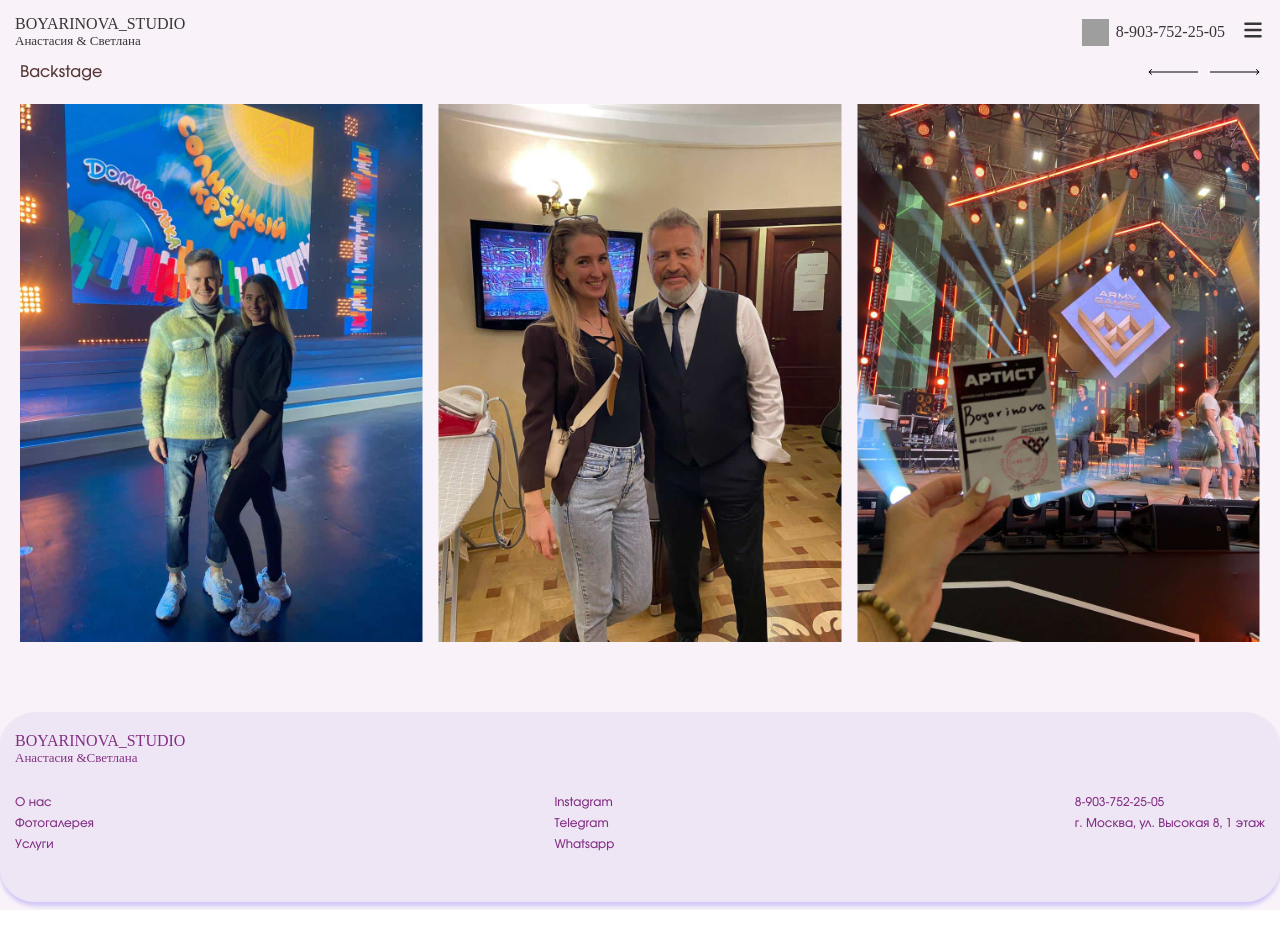
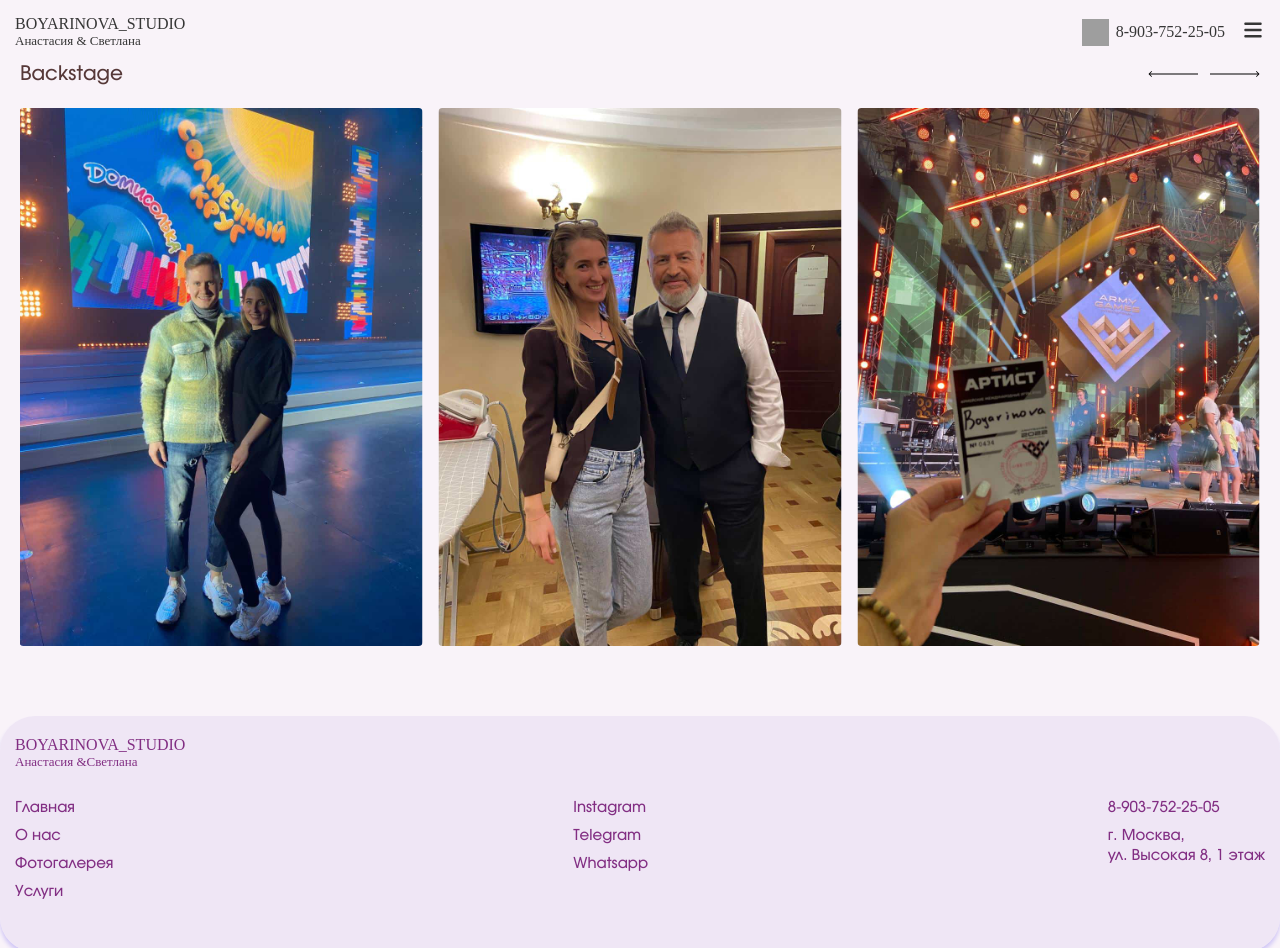
Before and after one commit to anna-kudrow/makeup-beauty-studio, a React (Vite) app: page /portfolio/backstage in a window 1280 px wide. Shown: the top 948 px of the page. Before the commit the page ends 910 px from the top, so only its background shows below. Built offline with nearby package versions, Linux system fonts and the light colour scheme; grey boxes are pictures that could not be loaded; a web font is replaced by a local one.

Commit message:
add hashlink library for smooth scroll

```diff
--- a/package.json
+++ b/package.json
@@ -22,6 +22,7 @@
     "react": "^18.3.1",
     "react-dom": "^18.3.1",
     "react-router-dom": "^6.27.0",
+    "react-router-hash-link": "^2.4.3",
     "tailwind-merge": "^2.5.4",
     "tailwindcss-animate": "^1.0.7"
   },
@@ -30,6 +31,7 @@
     "@types/node": "^22.7.7",
     "@types/react": "^18.3.3",
     "@types/react-dom": "^18.3.0",
+    "@types/react-router-hash-link": "^2.4.9",
     "@vitejs/plugin-react": "^4.3.1",
     "autoprefixer": "^10.4.20",
     "eslint": "^9.9.0",
--- a/src/App.tsx
+++ b/src/App.tsx
@@ -17,6 +17,11 @@ const router = createBrowserRouter([
         path: "/portfolio/:category",
         element: <PortfolioCarousel />,
       },
+      // {
+      //   path: "/#about",
+      //   element: <PortfolioCarousel />,
+      // },
+
     ],
   },
 ]);
--- a/src/components/Footer/Footer.tsx
+++ b/src/components/Footer/Footer.tsx
@@ -1,5 +1,6 @@
 import { Link } from 'react-router-dom';
 import './footer.css';
+import { HashLink } from 'react-router-hash-link';
 
 export const Footer = () => {
   return (
@@ -16,39 +17,42 @@ export const Footer = () => {
         <div className="footer__content">
           <nav className="footer__nav">
             <ul className="nav__list">
-              <li className="nav__item">
-                <a href="#about">О нас</a>
+              <Link to='/'  className="nav__item">
+                <a className="nav__link" href="#about">Главная</a>
+              </Link>
+              <li  className="nav__item">
+                <HashLink smooth to="/#about" className="nav__link" >О нас</HashLink>
               </li>
               <li className="nav__item">
-                <a href="#gallery">Фотогалерея</a>
+                <HashLink smooth to="/#gallery" className="nav__link" >Фотогалерея</HashLink>
               </li>
               <li className="nav__item">
-                <a href="#services">Услуги</a>
+                <HashLink smooth to="/#services" className="nav__link" >Услуги</HashLink>
               </li>
             </ul>
           </nav>
           <div className="footer__social-media">
             <ul className="social-media__list">
               <li className="social-media__item">
-                <a href="https://www.instagram.com/boyarinova_studio?igshid=YmMyMTA2M2Y%3D">
+                <a className="nav__link" href="https://www.instagram.com/boyarinova_studio?igshid=YmMyMTA2M2Y%3D">
                   Instagram
                 </a>
               </li>
               <li className="social-media__item">
-                <a href="https://t.me/BoyarinovaAn">Telegram</a>
+                <a className="nav__link" href="https://t.me/BoyarinovaAn">Telegram</a>
               </li>
               <li className="social-media__item">
-                <a href="https://wa.me/89037522505">Whatsapp</a>
+                <a className="nav__link" href="https://wa.me/89037522505">Whatsapp</a>
               </li>
             </ul>
           </div>
           <div className="footer__contacts">
             <ul className="contacts__list">
               <li className="contacts__item">
-                <a href="tel:+79037522505">8-903-752-25-05</a>
+                <a className="nav__link" href="tel:+79037522505">8-903-752-25-05</a>
               </li>
-              <li className="contacts__item">
-                г. Москва, ул. Высокая 8, 1 этаж
+              <li className="contacts__item ">
+                г. Москва, <br /> ул. Высокая 8, 1 этаж
               </li>
             </ul>
           </div>
--- a/src/components/Footer/footer.css
+++ b/src/components/Footer/footer.css
@@ -32,18 +32,24 @@
 .social-media__list,
 .contacts__list {
   font-family: "Involve";
-  font-size: 12px;
+  font-size: 15px;
   line-height: normal;
   display: flex;
   flex-direction: column;
-  gap: 5px;
+  gap: 8px;
   color: var(--purple-text);
 }
 
-.nav__list a,
-.social-media__list a,
-.contacts__list a {
-  color: var(--purple-text);
+.nav__link {
+  color: inherit;
+}
+
+.social-media__item:hover,
+.nav__item:hover,
+.contacts__item:not(:last-of-type):hover {
+  transform: scale(1.1);
+  color: #641064;
+  transition: transform 1s;
 }
 
 @media (min-width: 1440px) {
--- a/src/components/Header/DesktopNav.tsx/DesktopNav.tsx
+++ b/src/components/Header/DesktopNav.tsx/DesktopNav.tsx
@@ -1,34 +1,41 @@
+import { Link } from 'react-router-dom';
 import "./DesktopNav.css";
+import { HashLink } from 'react-router-hash-link';
 
 
 function DesktopNav() {
   return (
     <nav className="desktop-menu">
       <ul className="desktop-menu__list">
+         <li className="desktop-menu__item ">
+          <Link to="/" className="desktop-menu__link">
+            ГЛАВНАЯ
+          </Link>
+        </li>
         <li className="desktop-menu__item ">
-          <a href="#about" className="desktop-menu__link">
+          <HashLink smooth to="/#about" className="desktop-menu__link">
             О НАС
-          </a>
+          </HashLink>
         </li>
         <li className="desktop-menu__item">
-          <a href="#gallery" className="desktop-menu__link">
+          <HashLink smooth to="/#gallery" className="desktop-menu__link">
             ГАЛЕРЕЯ
-          </a>
+          </HashLink>
         </li>
         <li className="desktop-menu__item">
-          <a href="#advantages" className="desktop-menu__link">
+          <HashLink smooth to="/#advantages" className="desktop-menu__link">
             ПРЕИМУЩЕСТВА
-          </a>
+          </HashLink>
         </li>
         <li className="desktop-menu__item">
-          <a href="#achievments" className="desktop-menu__link">
+          <HashLink smooth to="/#achievments" className="desktop-menu__link">
             ДОСТИЖЕНИЯ
-          </a>
+          </HashLink>
         </li>
         <li className="desktop-menu__item">
-          <a href="#services" className="desktop-menu__link">
+          <HashLink smooth to="/#services" className="desktop-menu__link">
             УСЛУГИ
-          </a>
+          </HashLink>
         </li>
       </ul>
     </nav>
--- a/src/components/Header/ModalMenu/ModalMenu.tsx
+++ b/src/components/Header/ModalMenu/ModalMenu.tsx
@@ -1,33 +1,40 @@
+import { Link } from 'react-router-dom';
 import './ModalMenu.css';
+import { HashLink } from 'react-router-hash-link';
 
 export const ModalMenu = () => {
   return (
     <nav className="modal-menu slide-in-right">
       <ul className="modal-menu__list">
         <li className="modal-menu__item ">
-          <a href="#about" className="modal-menu__link">
+          <Link to="/" className="modal-menu__link">
+            Главная
+          </Link>
+        </li>
+        <li className="modal-menu__item ">
+          <HashLink smooth to="/#about" className="modal-menu__link">
             О нас
-          </a>
+          </HashLink>
         </li>
         <li className="modal-menu__item">
-          <a href="#gallery" className="modal-menu__link">
+          <HashLink smooth to="/#gallery" className="modal-menu__link">
             Галерея
-          </a>
+          </HashLink>
         </li>
         <li className="modal-menu__item">
-          <a href="#advantages" className="modal-menu__link">
+          <HashLink smooth to="/#advantages" className="modal-menu__link">
             Преимущества
-          </a>
+          </HashLink>
         </li>
         <li className="modal-menu__item">
-          <a href="#achievments" className="modal-menu__link">
+          <HashLink smooth to="/#achievments" className="modal-menu__link">
             Достижения
-          </a>
+          </HashLink>
         </li>
         <li className="modal-menu__item">
-          <a href="#services" className="modal-menu__link">
+          <HashLink smooth to="/#services" className="modal-menu__link">
             Услуги
-          </a>
+          </HashLink>
         </li>
       </ul>
     </nav>
--- a/src/components/MainSection/Portfolio/Portfolio.tsx
+++ b/src/components/MainSection/Portfolio/Portfolio.tsx
@@ -5,6 +5,7 @@ export const Portfolio = () => {
   return (
     <section className="portfolio" id="gallery">
       <div className="portfolio__inner">
+        <h2 className="about__title title">ГАЛЕРЕЯ</h2>
         <ul className="portfolio__list">
           <li className="portfolio__item">
             <Link to='portfolio/weddings'>
--- a/src/components/MainSection/Portfolio/PortfolioCarousel/PortfolioCarousel.css
+++ b/src/components/MainSection/Portfolio/PortfolioCarousel/PortfolioCarousel.css
@@ -1,3 +1,4 @@
 .photo-img {
   height: 538px;
+  border-radius: 4px;
 }
--- a/src/components/MainSection/Portfolio/PortfolioCarousel/PortfolioCarousel.tsx
+++ b/src/components/MainSection/Portfolio/PortfolioCarousel/PortfolioCarousel.tsx
@@ -38,14 +38,14 @@ export const PortfolioCarousel = () => {
   return (
         <Carousel className='p-2 pt-6 lg:p-5' setApi={setApi} opts={{loop: true}}>
           <div className='flex justify-between w-full mb-5'>
-            <h2>{currentTitle}</h2>
+            <h2 className='lg:text-xl'>{currentTitle}</h2>
             <div className='flex gap-3'>
               <button onClick={()=> api?.scrollTo(current - 1)}><img src="/images/portfolio/gallery-left.svg" alt="перелистнуть влево" /></button>
               <button onClick={()=> api?.scrollTo(current + 1)}><img src="/images/portfolio/gallery-right.svg" alt="перелистнуть вправо" /></button>
             </div>
           </div>
           <CarouselContent>
-            {currentData?.map(photo => (<CarouselItem className='md:basis-1/2 lg:basis-1/3 ' key={photo.alt}><img className='photo-img' src={photo.src} alt={photo.alt} /></CarouselItem>))}
+            {currentData?.map(photo => (<CarouselItem className='md:basis-1/2 lg:basis-1/3 flex justify-center' key={photo.alt}><img className='photo-img' src={photo.src} alt={photo.alt} /></CarouselItem>))}
           </CarouselContent>
         </Carousel>
   )
```
Also changed, not shown: 1 other file (tests, documents, lock files or other folders).
